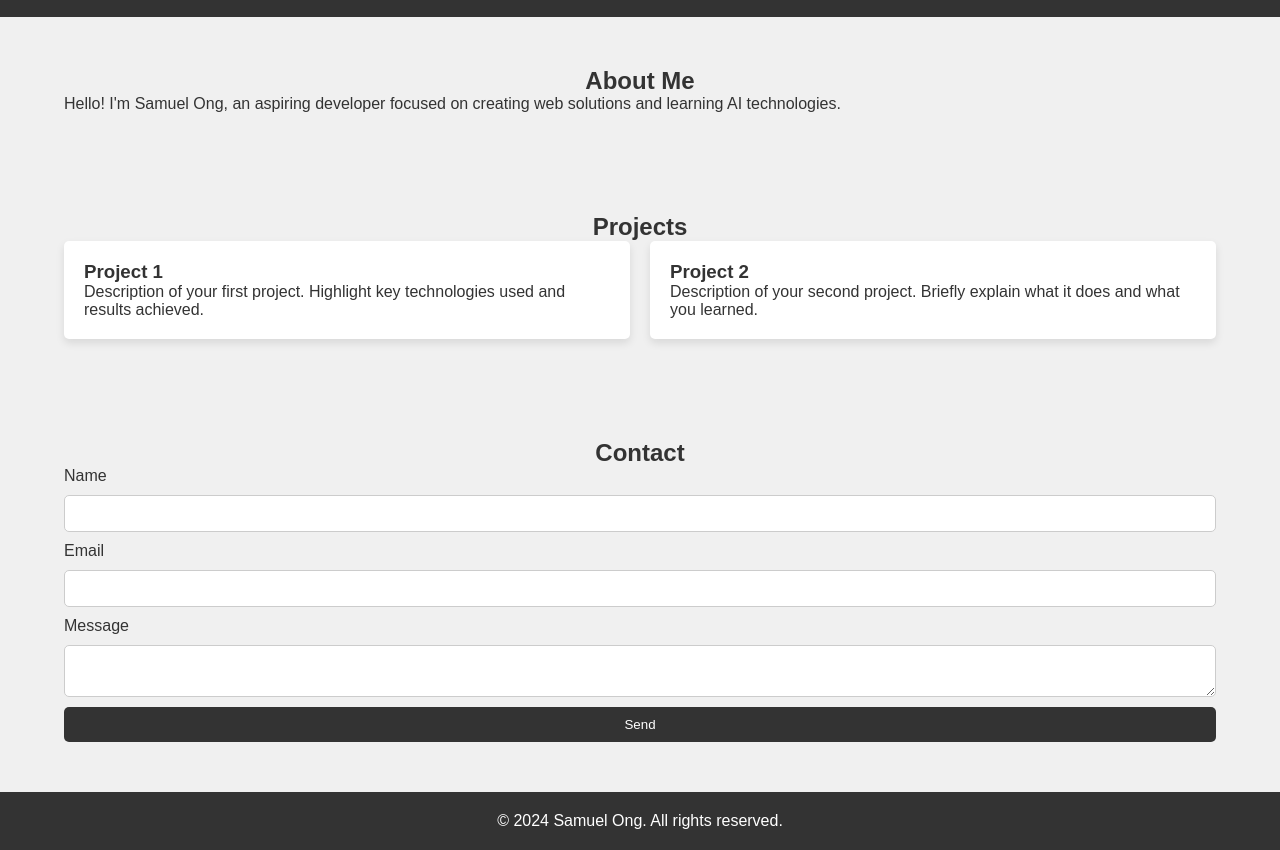
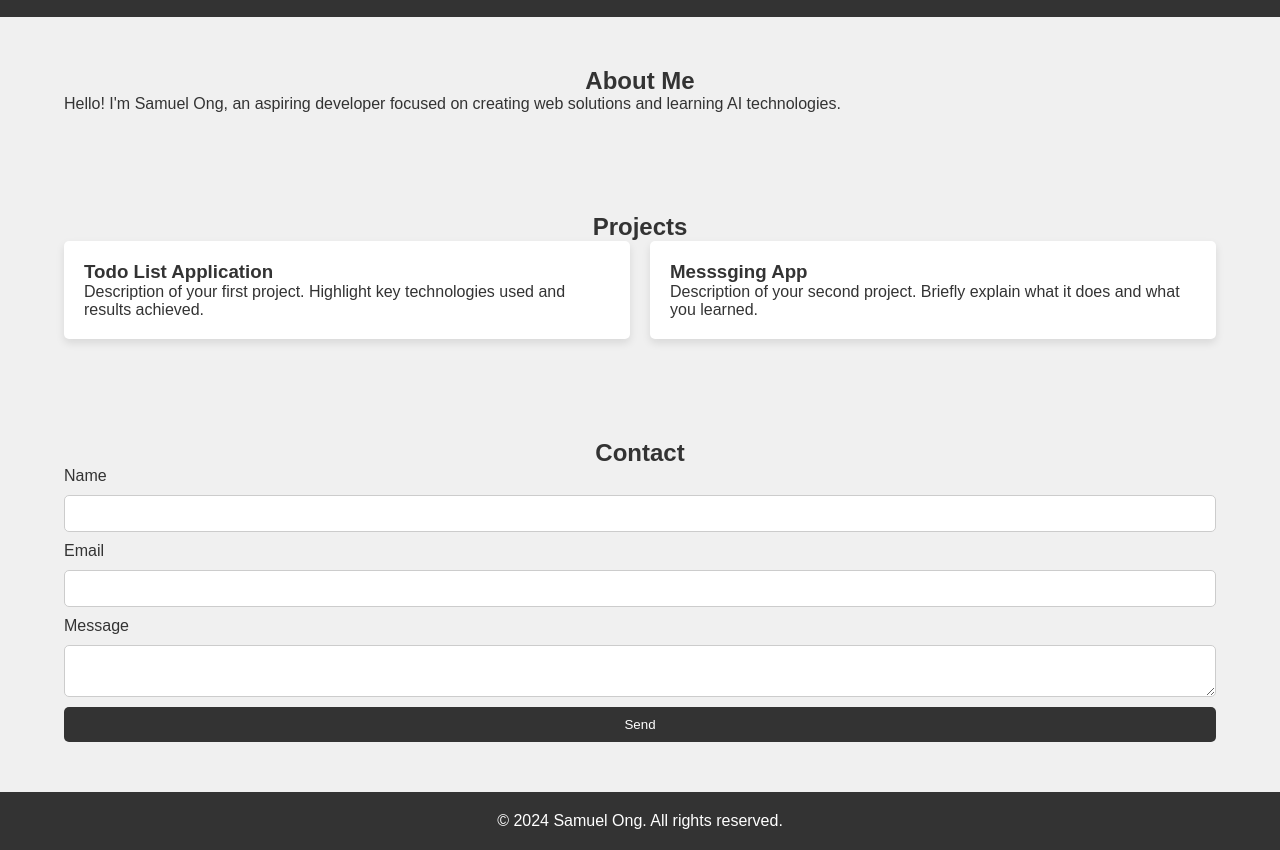
Before and after one commit to samuelnz2648/Portfolio-Website, a plain HTML site: page index.html in a window 1280 px wide. Shown: the part 78-928 px from the top of the page. Drawn offline with Linux system fonts and the light colour scheme.

Commit message:
update project titles

```diff
--- a/index.html
+++ b/index.html
@@ -35,14 +35,14 @@
         <h2>Projects</h2>
         <div class="project-grid">
           <div class="project-card">
-            <h3>Project 1</h3>
+            <h3>Todo List Application</h3>
             <p>
               Description of your first project. Highlight key technologies used
               and results achieved.
             </p>
           </div>
           <div class="project-card">
-            <h3>Project 2</h3>
+            <h3>Messsging App</h3>
             <p>
               Description of your second project. Briefly explain what it does
               and what you learned.
```
